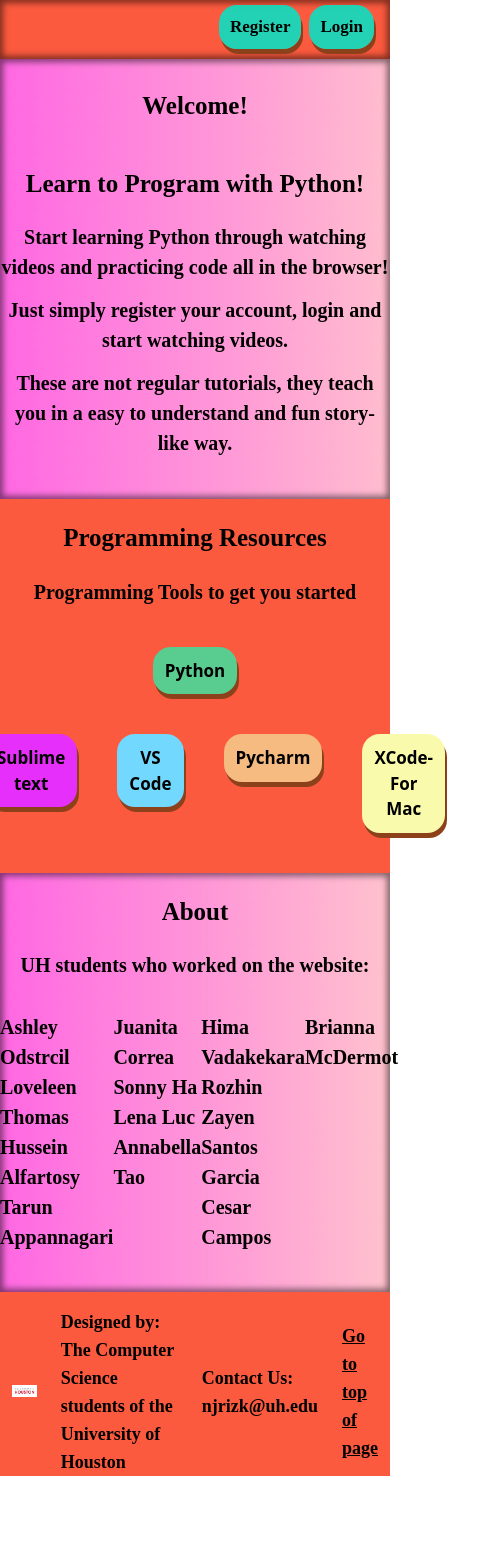
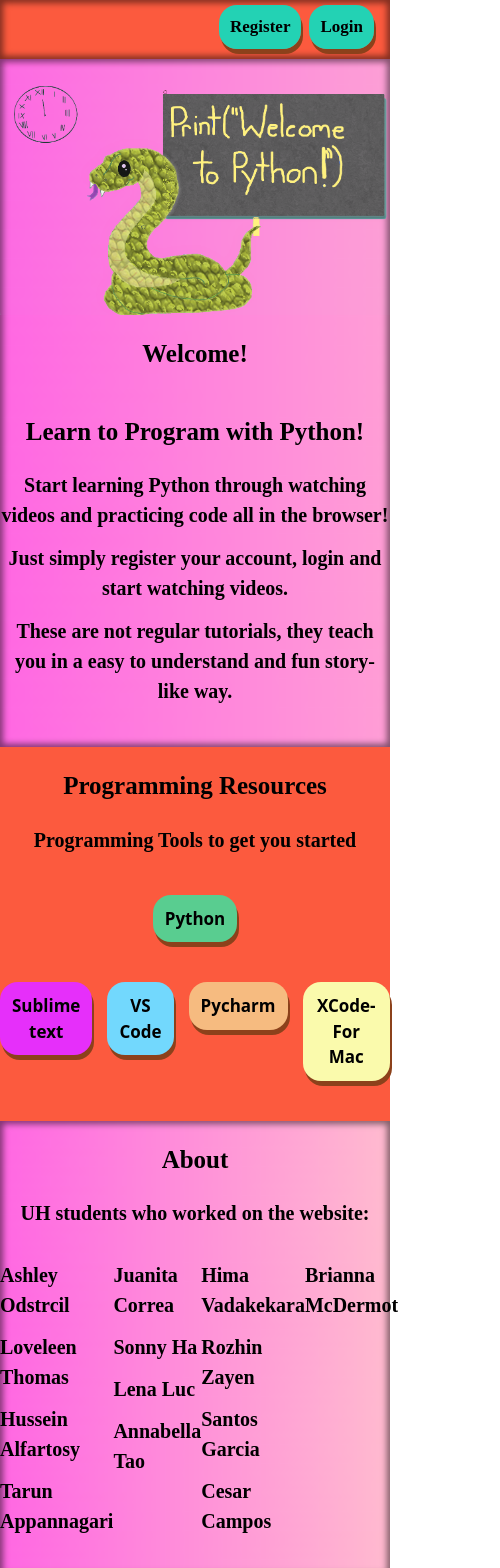
Before and after one commit to JAIM307/Team1, a Next.js app: page / in a window 390 px wide. Shown: the top 1568 px of the page, 500 px wide, since content can reach past the window. Before the commit the page ends 1476 px from the top, so only its background shows below. Built offline with nearby package versions, Linux system fonts and the light colour scheme; no server answers; a web font is replaced by a local one.

Commit message:
Website more responsive

```diff
--- a/components/footer.tsx
+++ b/components/footer.tsx
@@ -3,6 +3,7 @@
 import uhImage from '../public/media/uh.png'
 
 const footer = () => (
+
 <footer className="footer">
     <div className='ml-3 mr-3 mt-4' >
           <Image
--- a/pages/dashboard.tsx
+++ b/pages/dashboard.tsx
@@ -17,7 +17,7 @@
 
     <div className = "Header"><h4>Please choose a Chapter</h4></div>
 
-    <div className="vid-layout page-container">
+    <div className="vid-layout dash-page-container">
 
     <section className="chpts-1-4">
 
@@ -28,7 +28,7 @@
      src={thumb1}
      alt="intro"
      layout={'intrinsic'}
-     height={300}
+     height={156}
      width={300}
   />
   </div>
@@ -41,7 +41,7 @@
   src={thumb2}
   alt="chpt2"
   layout={'intrinsic'}
-  height={300}
+  height={156}
   width={300}
   />
   </div>
@@ -54,7 +54,7 @@
   src={thumb3}
   alt="chpt3"
   layout={'intrinsic'}
-  height={300}
+  height={156}
   width={300}
   />
   </div>
@@ -67,7 +67,7 @@
   src={thumb4}
   alt="chpt4"
   layout={'intrinsic'}
-  height={300}
+  height={156}
   width={300}
   />
   </div>
@@ -75,7 +75,7 @@
 
 
     </section>
-<section className="chpts-5-8 pb-10">
+    <section className="chpts-5-8 ">
 
   <a href={"./chapters/5"}>
   <a className='m-'><button className='vid-button'>Chapter 5</button></a>
@@ -84,7 +84,7 @@
   src={thumb5}
   alt="chpt5"
   layout={'intrinsic'}
-  height={300}
+  height={156}
   width={300}
   />
   </div>
@@ -97,7 +97,7 @@
   src={thumb6}
   alt="chpt6"
   layout={'intrinsic'}
-  height={300}
+  height={156}
   width={300}
   />
   </div>
@@ -110,7 +110,7 @@
   src={thumb7}
   alt="chpt7"
   layout={'intrinsic'}
-  height={300}
+  height={156}
   width={300}
   />
   </div>
@@ -123,7 +123,7 @@
   src={thumb8}
   alt="chpt8"
   layout={'intrinsic'}
-  height={300}
+  height={156}
   width={300}
   />
   </div>
--- a/pages/index.tsx
+++ b/pages/index.tsx
@@ -39,11 +39,11 @@
           <a className='mb-4' href="https://www.python.org/"><button className="buttons bg-[#59CD90]">Python</button></a>
       </div>
 
-      <div className="button-layout">
-          <a className='ml-10' href="https://www.sublimetext.com/"><button className="buttons bg-[#E62FFA]">Sublime text</button></a>
-          <a className='ml-10' href="https://code.visualstudio.com/"><button className="buttons bg-[#72D8FD]">VS Code</button></a>
-          <a className='ml-10' href="https://www.jetbrains.com/pycharm/"><button className="buttons bg-[#F6BB80]">Pycharm</button></a>
-          <a className='ml-10' href="https://developer.apple.com/xcode/"><button className="buttons bg-[#FAFAAC]">XCode- For Mac</button></a>
+      <div className="button-layout2">
+          <a className='' href="https://www.sublimetext.com/"><button className="buttons bg-[#E62FFA]">Sublime text</button></a>
+          <a className='' href="https://code.visualstudio.com/"><button className="buttons bg-[#72D8FD]">VS Code</button></a>
+          <a className='' href="https://www.jetbrains.com/pycharm/"><button className="buttons bg-[#F6BB80]">Pycharm</button></a>
+          <a className='' href="https://developer.apple.com/xcode/"><button className="buttons bg-[#FAFAAC]">XCode- For Mac</button></a>
       </div>
     </section>
 
@@ -53,30 +53,29 @@
         <div className='text-center pb-8 text-style'>UH students who worked on the website:</div>
 
       <div className='about-section-center'>
-
           <div className='about-section'>
 
-            <a>Ashley Odstrcil</a>
-            <a>Loveleen Thomas</a>
-            <a>Hussein Alfartosy</a>
+            <a className='pb-3'>Ashley Odstrcil</a>
+            <a className='pb-3'>Loveleen Thomas</a>
+            <a className='pb-3'>Hussein Alfartosy</a>
             <a>Tarun Appannagari</a>
 
           </div>
 
           <div className='about-section'>
 
-            <a>Juanita Correa</a>
-            <a>Sonny Ha</a>
-            <a>Lena Luc</a>
+            <a className='pb-3'>Juanita Correa</a>
+            <a className='pb-3'>Sonny Ha</a>
+            <a className='pb-3'>Lena Luc</a>
             <a>Annabella Tao</a>
 
           </div>
 
           <div className='about-section'>
 
-            <a>Hima Vadakekara</a>
-            <a>Rozhin Zayen</a>
-            <a>Santos Garcia</a>
+            <a className='pb-3'>Hima Vadakekara</a>
+            <a className='pb-3'>Rozhin Zayen</a>
+            <a className='pb-3'>Santos Garcia</a>
             <a>Cesar Campos</a>
 
           </div>
@@ -85,7 +84,6 @@
 
             <a>Brianna McDermot</a>
           </div>
-
         </div>
 
     </section>
--- a/styles/dashdesign.css
+++ b/styles/dashdesign.css
@@ -3,6 +3,7 @@
     background-image: url('/media/dashback.png');
     background-size: contain;
     padding-bottom: 5cm;
+    min-height: calc(91vh - 220px);
 }
 
 .video-lessons{
@@ -58,6 +59,8 @@
     border-radius: 19px;
     font-size: 17px;
     font-weight: bold;
+    min-width: auto;
+    min-height: auto;
     background-color:rgba(38, 168, 249, 0.974);
     box-shadow:2px 5px rgb(5, 70, 86)
 }
--- a/styles/navbar.css
+++ b/styles/navbar.css
@@ -87,6 +87,15 @@
 .button-layout{
     display: flex;
     justify-content: center;
+    flex: auto;
+}
+
+.button-layout2{
+    display: flex;
+    flex-direction: row;
+    justify-content: center;
+    gap: 15px;
+    flex: auto;
 }
 
 .buttons{
@@ -153,8 +162,7 @@
 
 /*Image container*/
 .title-image-container{
-    padding-left: 250px;
-    padding-right: 250px;
+
     justify-content: center;
     max-width: auto;
     max-height: auto;
```
Lines whose indentation alone changed are shown as unchanged.
